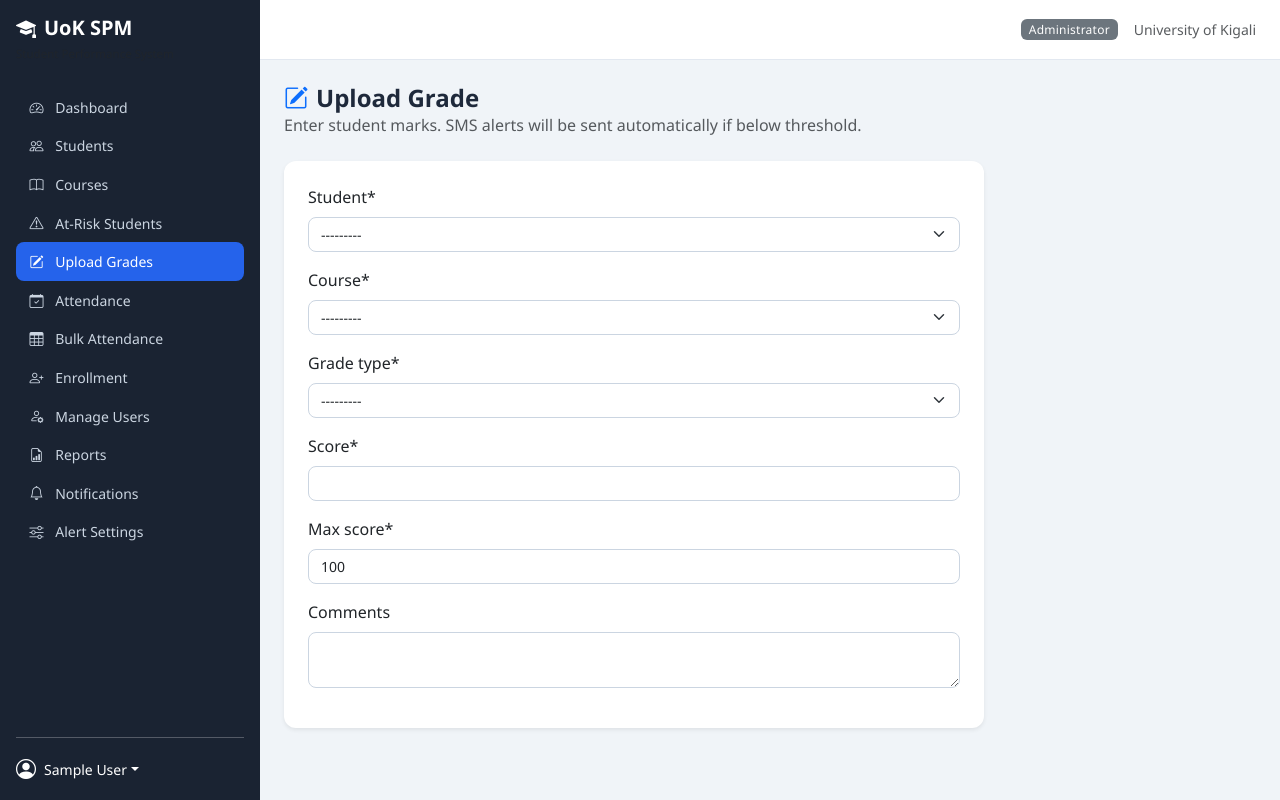
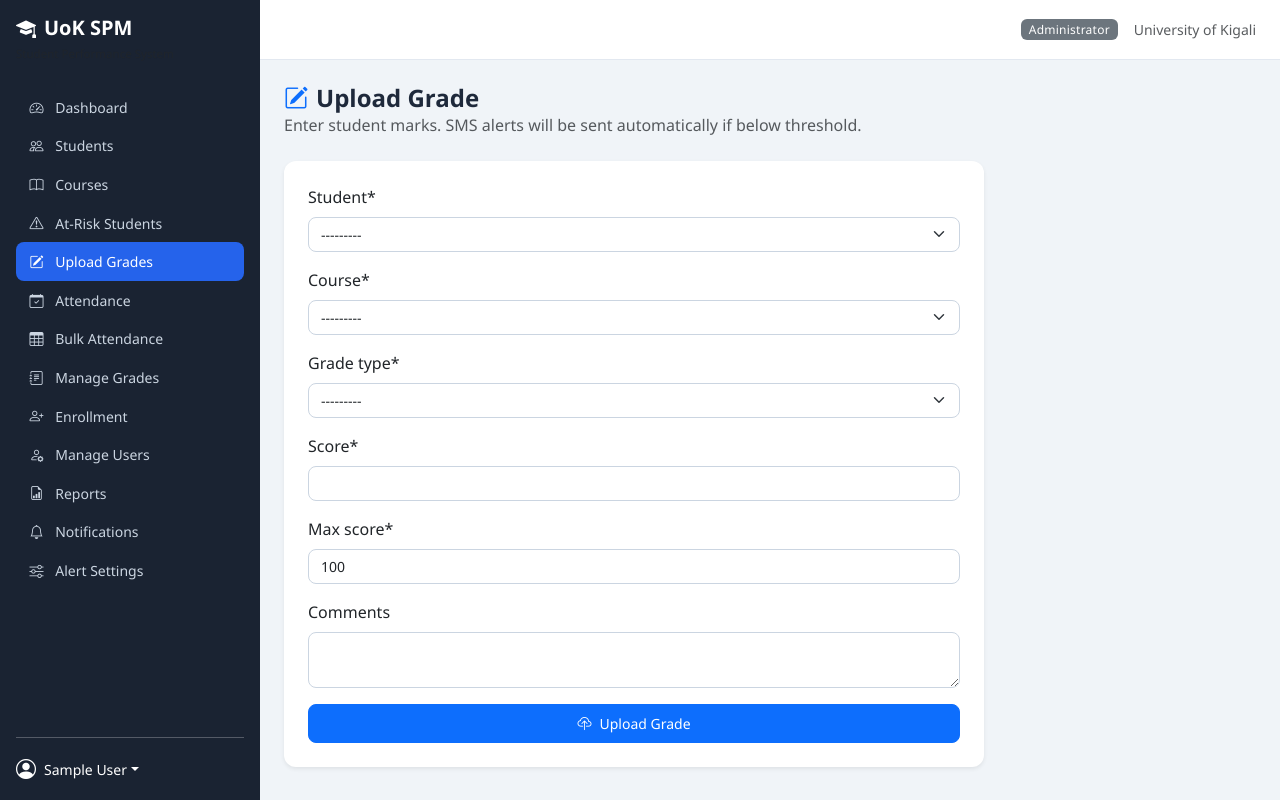
Before and after one commit to cleverndayishimiye9/student-sytem, a Django app: page /dashboard/grades/upload/ in a window 1280 px wide. Run offline with Django 5.2, Linux system fonts and the light colour scheme; a user stored in the database is signed in; tables that the repository leaves empty hold one stand-in row (values such as "Sample post"); parts of the project's set-up code (start-up, migrations or seed data) failed here and were passed over; some libraries are stand-ins or nearby versions.

Commit message:
Add grade management (edit/delete for admin), password visibility toggle on login, and submit buttons on login/upload forms

```diff
--- a/apps/students/forms.py
+++ b/apps/students/forms.py
@@ -29,6 +29,32 @@
             ),
             'comments',
             Submit('submit', 'Upload Grade', css_class='btn btn-success'),
+        )
+
+
+class GradeEditForm(forms.ModelForm):
+    class Meta:
+        model = Grade
+        fields = ('student', 'course', 'grade_type', 'score', 'max_score', 'comments')
+        widgets = {
+            'comments': forms.Textarea(attrs={'rows': 2}),
+        }
+
+    def __init__(self, *args, **kwargs):
+        super().__init__(*args, **kwargs)
+        self.helper = FormHelper()
+        self.helper.layout = Layout(
+            Row(
+                Column('student', css_class='col-md-6'),
+                Column('course', css_class='col-md-6'),
+            ),
+            Row(
+                Column('grade_type', css_class='col-md-4'),
+                Column('score', css_class='col-md-4'),
+                Column('max_score', css_class='col-md-4'),
+            ),
+            'comments',
+            Submit('submit', 'Update Grade', css_class='btn btn-primary'),
         )
 
 
--- a/apps/students/urls.py
+++ b/apps/students/urls.py
@@ -8,6 +8,9 @@
     path('students/', views.student_list, name='student_list'),
     path('students/<int:student_id>/', views.student_detail, name='student_detail'),
     path('grades/upload/', views.upload_grade, name='upload_grade'),
+    path('grades/', views.grade_list, name='grade_list'),
+    path('grades/<int:grade_id>/edit/', views.edit_grade, name='edit_grade'),
+    path('grades/<int:grade_id>/delete/', views.delete_grade, name='delete_grade'),
     path('attendance/record/', views.record_attendance, name='record_attendance'),
     path('attendance/bulk/', bulk_attendance, name='bulk_attendance'),
     path('enroll/', views.enroll_student, name='enroll_student'),
--- a/apps/students/views.py
+++ b/apps/students/views.py
@@ -5,7 +5,7 @@
 from django.conf import settings
 
 from .models import StudentProfile, Course, Grade, AttendanceRecord, Enrollment, AcademicYear
-from .forms import GradeUploadForm, AttendanceForm, StudentProfileForm, EnrollmentForm
+from .forms import GradeUploadForm, GradeEditForm, AttendanceForm, StudentProfileForm, EnrollmentForm
 from apps.notifications.services import check_and_send_alerts
 
 
@@ -165,3 +165,48 @@
         'high_risk': high_risk,
         'medium_risk': medium_risk,
     })
+
+
+@login_required
+def grade_list(request):
+    if not request.user.is_admin:
+        messages.error(request, 'Only admins can manage all grades.')
+        return redirect('dashboard')
+
+    grades = Grade.objects.select_related('student', 'course').order_by('-uploaded_at')
+    return render(request, 'students/grade_list.html', {'grades': grades})
+
+
+@login_required
+def edit_grade(request, grade_id):
+    if not request.user.is_admin:
+        messages.error(request, 'Only admins can edit grades.')
+        return redirect('dashboard')
+
+    grade = get_object_or_404(Grade, pk=grade_id)
+    form = GradeEditForm(instance=grade)
+
+    if request.method == 'POST':
+        form = GradeEditForm(request.POST, instance=grade)
+        if form.is_valid():
+            form.save()
+            messages.success(request, f'Grade updated for {grade.student}.')
+            check_and_send_alerts(grade.student)
+            return redirect('grade_list')
+
+    return render(request, 'students/edit_grade.html', {'form': form, 'grade': grade})
+
+
+@login_required
+def delete_grade(request, grade_id):
+    if not request.user.is_admin:
+        messages.error(request, 'Only admins can delete grades.')
+        return redirect('dashboard')
+
+    grade = get_object_or_404(Grade, pk=grade_id)
+    if request.method == 'POST':
+        grade.delete()
+        messages.success(request, 'Grade deleted successfully.')
+        return redirect('grade_list')
+
+    return render(request, 'students/delete_grade_confirm.html', {'grade': grade})
--- a/templates/base.html
+++ b/templates/base.html
@@ -12,7 +12,6 @@
 <body>
 
 {% if user.is_authenticated %}
-<!-- Sidebar Navigation -->
 <div class="d-flex">
   <nav id="sidebar" class="sidebar d-flex flex-column p-3">
     <div class="sidebar-brand mb-4">
@@ -31,12 +30,12 @@
 
       {% if user.role == 'admin' or user.role == 'lecturer' or user.role == 'staff' %}
       <li class="nav-item">
-        <a href="{% url 'student_list' %}" class="nav-link {% if 'student' in request.resolver_match.url_name %}active{% endif %}">
+        <a href="{% url 'student_list' %}" class="nav-link">
           <i class="bi bi-people me-2"></i> Students
         </a>
       </li>
       <li class="nav-item">
-        <a href="{% url 'course_list' %}" class="nav-link {% if 'course' in request.resolver_match.url_name %}active{% endif %}">
+        <a href="{% url 'course_list' %}" class="nav-link">
           <i class="bi bi-book me-2"></i> Courses
         </a>
       </li>
@@ -66,6 +65,11 @@
       {% endif %}
 
       {% if user.role == 'admin' %}
+      <li class="nav-item">
+        <a href="{% url 'grade_list' %}" class="nav-link">
+          <i class="bi bi-journal-text me-2"></i> Manage Grades
+        </a>
+      </li>
       <li class="nav-item">
         <a href="{% url 'enroll_student' %}" class="nav-link">
           <i class="bi bi-person-plus me-2"></i> Enrollment
@@ -116,7 +120,6 @@
     </div>
   </nav>
 
-  <!-- Main Content -->
   <main class="main-content flex-grow-1">
     <div class="topbar d-flex align-items-center justify-content-between px-4 py-3">
       <button class="btn btn-sm btn-outline-secondary d-lg-none" id="sidebarToggle">
@@ -142,7 +145,6 @@
     </div>
   </main>
 </div>
-
 {% else %}
   {% block auth_content %}{% endblock %}
 {% endif %}
--- a/templates/students/upload_grade.html
+++ b/templates/students/upload_grade.html
@@ -8,7 +8,15 @@
 </div>
 <div class="card border-0 shadow-sm" style="max-width:700px;">
   <div class="card-body p-4">
-    <form method="post">{% csrf_token %}{{ form|crispy }}</form>
+    <form method="post">
+      {% csrf_token %}
+      {{ form|crispy }}
+      <div class="d-grid mt-3">
+        <button type="submit" class="btn btn-primary btn-lg">
+          <i class="bi bi-cloud-upload me-2"></i>Upload Grade
+        </button>
+      </div>
+    </form>
   </div>
 </div>
 {% endblock %}
```
Also changed, not shown: templates/accounts/login.html (+26 -1 lines), templates/students/delete_grade_confirm.html (added, +25 -0 lines), templates/students/edit_grade.html (added, +23 -0 lines), templates/students/grade_list.html (added, +45 -0 lines).
